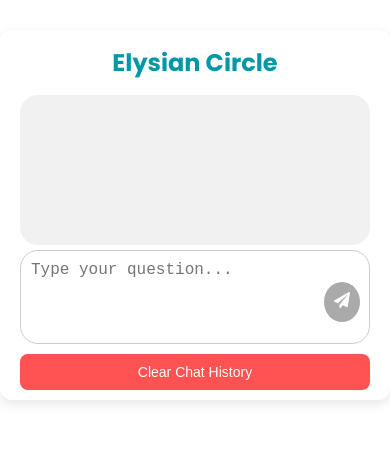
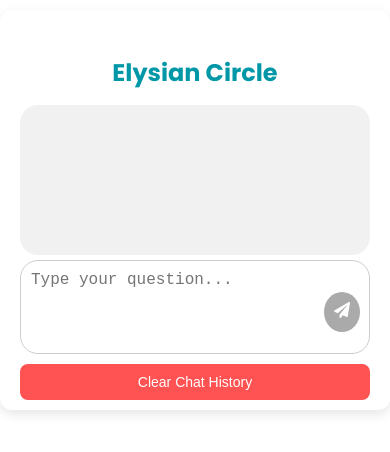
Before and after one commit to Iwegbuvc/ChatbotAI_FE, a React (Vite) app: page / in a window 390 px wide. Shown: the top 452 px of the page. Built offline with nearby package versions, Linux system fonts and the light colour scheme.

Commit message:
reajusting the header correction

```diff
--- a/src/style/chatBox.css
+++ b/src/style/chatBox.css
@@ -109,12 +109,10 @@ h2 {
 }
 
 @media (max-width: 768px) {
-  .query-container {
-  margin: 30px auto;
 
-}
 h2 {
   color: #0097a7;
+  margin-top: 30px;
   margin-bottom: 10px;
   padding: 5px 10px;
   border-radius: 5px;
```
